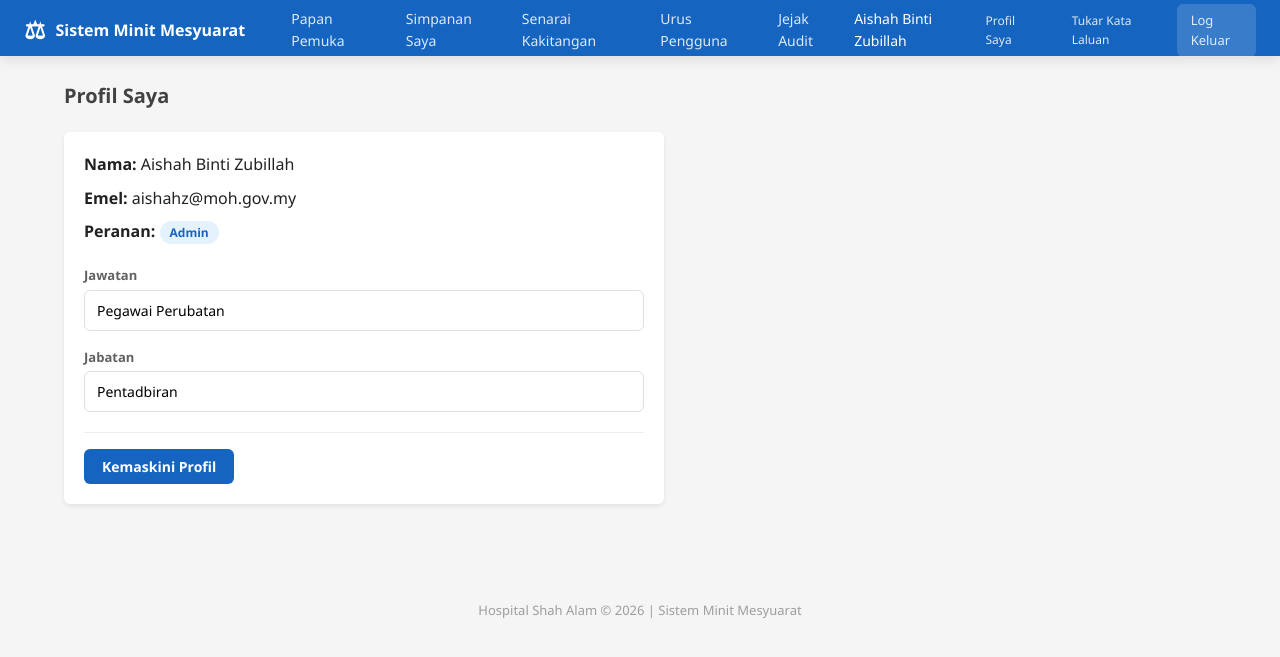
After one commit to aishahz-Obs/minit-mesyuarat, a Flask app: page /profil in a window 1280 px wide. The commit adds this page. Shown: the top 657 px of the page. Run offline with Flask 3, Linux system fonts and the light colour scheme; the visitor is signed in with stand-in values (Sample User, id 1); data comes from the database, SQL or seed files in the repository.

Commit message:
Add profile page for jawatan editing, fix admin jawatan to Pegawai Perubatan
- Add /profil route allowing all users to view and update their jawatan and jabatan
- Add Profil Saya link in navigation bar
- Fix admin seed data: jawatan changed from Pegawai Tadbir to Pegawai Perubatan
- Profile changes logged in audit trail

Co-Authored-By: Claude Opus 4.6 <noreply@anthropic.com>

```diff
--- a/app.py
+++ b/app.py
@@ -208,6 +208,28 @@ def tukar_kata_laluan():
         return redirect(url_for('dashboard'))
 
     return render_template('tukar_password.html')
+
+
+@app.route('/profil', methods=['GET', 'POST'])
+@login_required
+def profil():
+    db = get_db()
+    user = db.execute("SELECT * FROM pengguna WHERE id = ?", (session['user_id'],)).fetchone()
+
+    if request.method == 'POST':
+        jawatan = request.form.get('jawatan', '').strip()
+        jabatan = request.form.get('jabatan', '').strip()
+        db.execute("UPDATE pengguna SET jawatan = ?, jabatan = ? WHERE id = ?",
+                   (jawatan, jabatan, session['user_id']))
+        db.commit()
+        db.close()
+        log_audit(session['user_id'], session['email'], 'kemaskini_profil',
+                  f'Jawatan: {jawatan}, Jabatan: {jabatan}', get_client_ip())
+        flash('Profil berjaya dikemaskini.', 'success')
+        return redirect(url_for('profil'))
+
+    db.close()
+    return render_template('profil.html', user=user)
 
 
 @app.route('/logout')
--- a/models.py
+++ b/models.py
@@ -148,7 +148,7 @@ def init_db():
             """INSERT INTO pengguna (email, password_hash, nama, jawatan, jabatan, peranan, status)
                VALUES (?,?,?,?,?,?,?)""",
             (ADMIN_EMAIL, generate_password_hash(DEFAULT_PASSWORD),
-             'Aishah Binti Zubillah', 'Pegawai Tadbir', 'Pentadbiran', 'admin', 'aktif')
+             'Aishah Binti Zubillah', 'Pegawai Perubatan', 'Pentadbiran', 'admin', 'aktif')
         )
 
     # Seed staff if empty
--- a/templates/base.html
+++ b/templates/base.html
@@ -27,6 +27,7 @@
             {% endif %}
             <div class="nav-user">
                 <span>{{ g.user['nama'] }}</span>
+                <a href="{{ url_for('profil') }}" class="btn-sm" style="font-size:12px;">Profil Saya</a>
                 <a href="{{ url_for('tukar_kata_laluan') }}" class="btn-sm" style="font-size:12px;">Tukar Kata Laluan</a>
                 <a href="{{ url_for('logout') }}" class="btn-logout">Log Keluar</a>
             </div>
--- /dev/null
+++ b/templates/profil.html
@@ -0,0 +1,34 @@
+{% extends 'base.html' %}
+{% block title %}Profil Saya{% endblock %}
+
+{% block content %}
+<div class="page-header">
+    <h2>Profil Saya</h2>
+</div>
+
+<div class="card" style="max-width:600px;">
+    <div class="profile-info" style="margin-bottom:20px;">
+        <div style="margin-bottom:8px;"><strong>Nama:</strong> {{ user['nama'] }}</div>
+        <div style="margin-bottom:8px;"><strong>Emel:</strong> {{ user['email'] }}</div>
+        <div style="margin-bottom:8px;"><strong>Peranan:</strong>
+            <span class="badge {% if user['peranan'] == 'admin' %}badge-primary{% else %}badge-default{% endif %}">
+                {{ user['peranan']|capitalize }}
+            </span>
+        </div>
+    </div>
+
+    <form method="POST" action="{{ url_for('profil') }}">
+        <div class="form-group">
+            <label for="jawatan">Jawatan</label>
+            <input type="text" id="jawatan" name="jawatan" value="{{ user['jawatan'] or '' }}" placeholder="cth: Pegawai Perubatan">
+        </div>
+        <div class="form-group">
+            <label for="jabatan">Jabatan</label>
+            <input type="text" id="jabatan" name="jabatan" value="{{ user['jabatan'] or '' }}" placeholder="cth: Pentadbiran">
+        </div>
+        <div class="form-actions">
+            <button type="submit" class="btn btn-primary">Kemaskini Profil</button>
+        </div>
+    </form>
+</div>
+{% endblock %}
```
